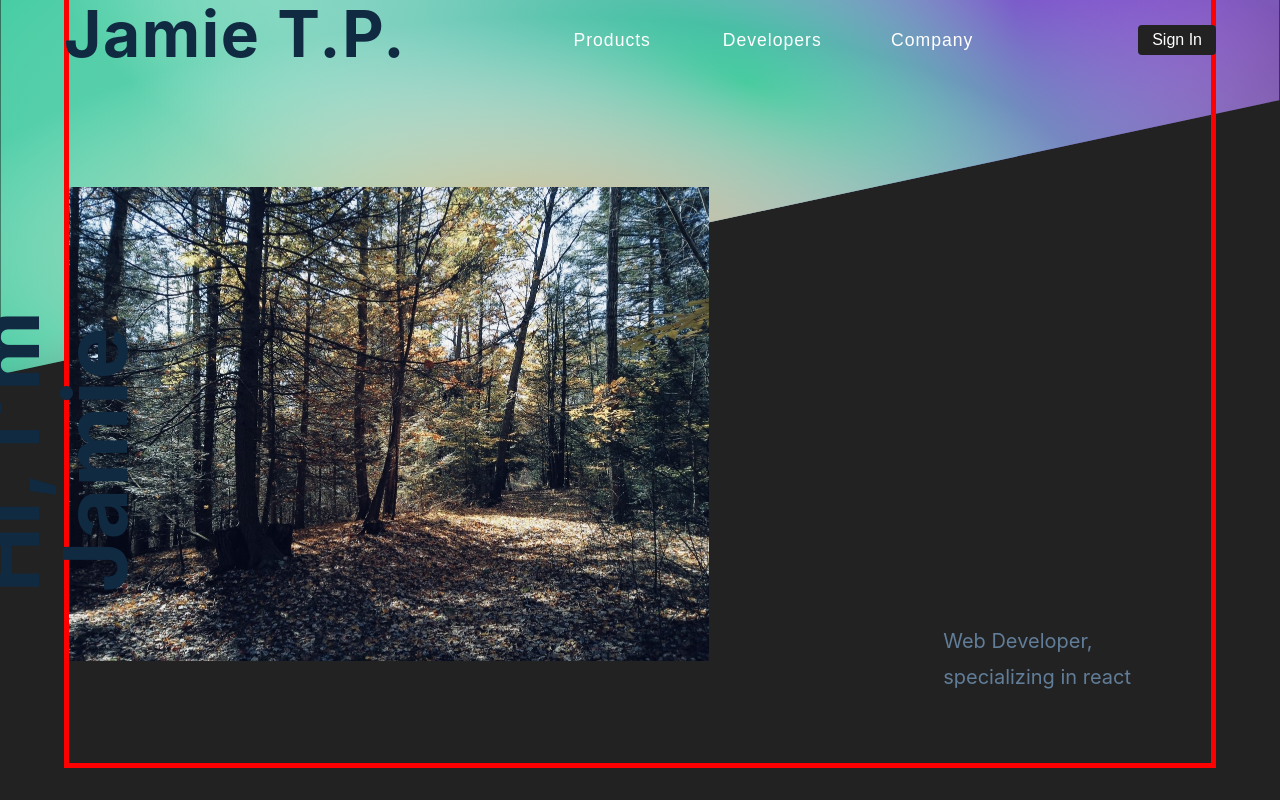
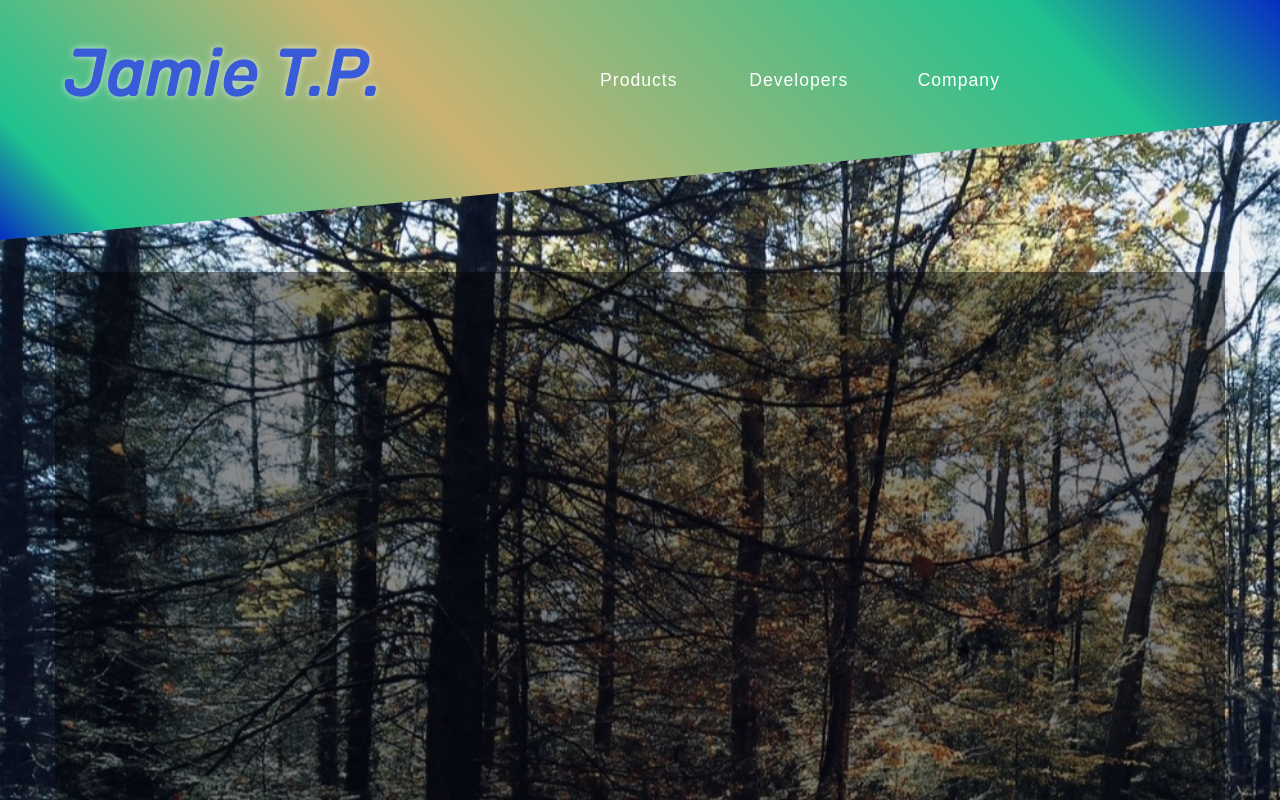
Before and after one commit to TheMrDenty/Portfolio-Site, a React (Create React App) app: page / in a window 1280 px wide. Shown: the top 800 px of the page. Built offline with nearby package versions, Linux system fonts and the light colour scheme.

Commit message:
fixed layout of nav and stuck it to top of page

```diff
--- a/src/App.js
+++ b/src/App.js
@@ -2,9 +2,9 @@ import Homepage from "./pages/Homepage";
 
 function App() {
   return (
-    <>
+    <div className="body">
       <Homepage />
-    </>
+    </div>
   );
 }
 
--- a/src/components/Hero.js
+++ b/src/components/Hero.js
@@ -8,12 +8,12 @@ function Hero() {
     <section className='hero' onMouseOver={closeSubmenu}>
         <div className='hero-center'>
             <article className='hero-info'>
-                <h1 className='hero-name'>Hi, I'm <br/> <h1 className='name'>Jamie</h1></h1>
+                <div className='hero-name'><h1>Hi, I'm </h1><br/> <h1 className='highlight'>Jamie</h1></div>
 
-                <img src={forestImg} className='forest-img' alt='forest' />
+                {/* <img src={forestImg} className='forest-img' alt='forest' /> */}
 
 
-                <p className='hero-text'>Web Developer, <br/>  specializing in react</p>
+                <div className='hero-text'><h1 className='highlight'>Web Developer,</h1> <br/> <h1> specializing in react</h1></div>
 
 
             </article>
--- a/src/components/Navbar.js
+++ b/src/components/Navbar.js
@@ -1,10 +1,41 @@
-import React from 'react'
+import React, { useEffect, useState } from 'react'
 /* import logo from '../images/logo.svg' */
 import { FaBars } from 'react-icons/fa'
 import { useGlobalContext } from '../context'
 import sublinks from '../data'
 
+
+
+
+
 function Navbar() {
+
+    /* const [loaded, setLoaded] = useState(false);
+
+    useEffect(() => {
+        if(!loaded){
+
+            // When the user scrolls the page, execute myFunction
+            window.onscroll = function() {myFunction()};
+
+            // Get the navbar
+            var navbar = document.querySelector("nav");
+
+            // Get the offset position of the navbar
+            var sticky = navbar.offsetTop;
+
+            // Add the sticky class to the navbar when you reach its scroll position. Remove "sticky" when you leave the scroll position
+            function myFunction() {
+                if (window.pageYOffset >= sticky) {
+                    navbar.classList.add("sticky")
+                } else {
+                    navbar.classList.remove("sticky");
+                }
+            }
+            setLoaded(true)
+        }
+
+    }, [loaded]) */
     const {openSidebar, openSubmenu, closeSubmenu} = useGlobalContext();
 
 
@@ -26,11 +57,12 @@ function Navbar() {
     }
 
   return (
+    <div className="nav-container">
         <nav className='nav' onMouseOver={handleSubmenu}>
             <div className='nav-center'>
                 <div className='nav-header'>
                     {/* <img src={logo} alt='stripe' className='nav-logo' /> */}
-                <h1>Jamie T.P.</h1>
+                    <h1 className='highlight'>Jamie T.P.</h1>
                     <button className='btn toggle-btn' onClick={openSidebar}>
                         <FaBars />
                     </button>
@@ -53,6 +85,7 @@ function Navbar() {
                 </button>
             </div>
         </nav>
+    </div>
   )
 }
 
--- a/src/index.css
+++ b/src/index.css
@@ -1,3 +1,5 @@
+@import url('https://fonts.googleapis.com/css2?family=Rubik:ital@1&display=swap');
+
 /*
 ===============
 Variables
@@ -7,7 +9,11 @@ Variables
 :root {
   /* dark shades of primary color*/
   --clr-primary-1: hsl(205, 86%, 17%);
-  --clr-primary-2: hsl(205, 77%, 27%);
+  --clr-secondary-2: #395bd7;
+
+  /* Fonts */
+  --font-secondary: 'Rubik', sans-serif;
+
   --clr-primary-3: hsl(205, 72%, 37%);
   --clr-primary-4: hsl(205, 63%, 48%);
   /* primary/main color */
@@ -139,18 +145,47 @@ p {
 Stripe Styles
 ===============
 */
+
+.home-container {
+  margin-top: 7rem;
+  height: 76rem;
+  background-image: url(./images/forest.jpg);
+  background-size: cover;
+  background-repeat: no-repeat;
+  z-index: -1;
+}
+
+.nav-container {
+  position: fixed; /* Set the navbar to fixed position */
+  top: 0; /* Position the navbar at the top of the page */
+  width: 100%; /* Full width */
+  z-index: 10;
+}
+
 .nav {
-  height: 5rem;
   display: flex;
-  align-items: center;
+  padding-top: 2rem;
   justify-content: center;
   background: transparent;
   position: relative;
-  z-index: 1;
+  height: 15rem;
+  isolation: isolate;
+  /* background: rgb(6,46,194);
+  background-image: linear-gradient(45deg, rgba(6,46,194,1) 0%, rgba(30,194,143,1) 8%, rgba(203,178,113,1) 37%, rgba(30,194,143,1) 83%, rgba(6,46,194,1) 100%);
+   */
+  -webkit-mask-image: url('images/nav.svg');
+  mask-image: url('images/nav.svg');
+  background-image: linear-gradient(45deg, rgba(6,46,194,1) 0%, rgba(30,194,143,1) 8%, rgba(203,178,113,1) 37%, rgba(30,194,143,1) 83%, rgba(6,46,194,1) 100%);
+
+
 }
+
+
 .nav-center {
   width: 90vw;
   max-width: var(--max-width);
+  position: relative;
+  z-index: -2;
 }
 .nav-header {
   display: flex;
@@ -172,48 +207,45 @@ Stripe Styles
 }
 .nav-links {
   display: none;
+
 }
 .signin-btn {
   display: none;
 }
-.hero::before {
+.nav::before {
   content: '';
-  position: absolute;
-  width: 100%;
-  height: 65%;
-  top: 0;
-  left: 0;
-  background: url(./images/hero.svg);
-  background-size: cover;
-  background-repeat: no-repeat;
-  z-index: -1;
 }
+
 .hero {
   position: relative;
-  min-height: 100vh;
-  margin-top: -7rem;
+  min-height: 60em;
+
   display: grid;
   grid-template-columns: 1fr;
   justify-items: center;
 }
 .hero-center {
-  width: 90vw;
+  height: 100%;
+  width: 100%;
+  margin-top: 10rem;
   max-width: var(--max-width);
   display: flex;
   align-items: center;
-  border: 5px solid red;
+
+  background-color: rgba(0, 0, 0, 0.451);
 }
 
 .hero-info h1 {
   text-transform: none;
   max-width: 500px;
-  margin-bottom: 2rem;
+  margin-bottom: rem;
 }
 .hero-info p {
   max-width: 35em;
   line-height: 1.8;
 }
 .hero-images {
+
   display: none;
 }
 
@@ -224,10 +256,18 @@ Stripe Styles
 }
 
 .hero-name {
+  color: var(--clr-white);
   position: absolute;
-  top: 10rem;
-  left: -9rem;
+  top: 12.5rem;
+  left: -8.5rem;
+  line-height: 1.25;
   transform: rotate(.75turn);
+}
+
+.highlight{
+  color: var(--clr-secondary-2);
+  text-shadow: 0 0 7px rgba(255, 255, 255, 0.692);
+  font-family: var(--font-secondary);
 }
 
 .hero-text {
@@ -237,19 +277,20 @@ Stripe Styles
 }
 
 
+
+
 /* nav media query */
 @media screen and (min-width: 800px) {
   .nav-center {
     display: grid;
     grid-template-columns: auto 1fr auto;
     align-items: center;
+    margin-top: -7rem;
   }
   .toggle-btn {
     display: none;
   }
-  .signin-btn {
-    display: inline-block;
-  }
+
   .nav-links {
     display: block;
     justify-self: center;
@@ -304,7 +345,6 @@ Stripe Styles
   .hero-center {
     grid-template-columns: 2fr 1fr;
     align-items: end;
-    padding-bottom: 12vh;
   }
   .hero-info h1 {
     max-width: 100%;
@@ -319,7 +359,7 @@ Stripe Styles
 }
 @media screen and (min-width: 1600px) {
   .hero-center {
-    padding-bottom: 20vh;
+
   }
   .forest-img {
     width: 100%;
--- a/src/pages/Homepage.js
+++ b/src/pages/Homepage.js
@@ -6,12 +6,16 @@ import Submenu from '../components/Submenu'
 
 function Homepage() {
   return (
-    <>
-        <Navbar />
+    <div className='home-container'>
+       <Navbar />
+
+
         <Sidebar />
         <Hero />
         <Submenu />
-    </>
+
+    </div>
+
   )
 }
 
```
Also changed, not shown: src/images/hero.svg, src/images/nav.svg (added). Lines whose indentation alone changed are shown as unchanged.
